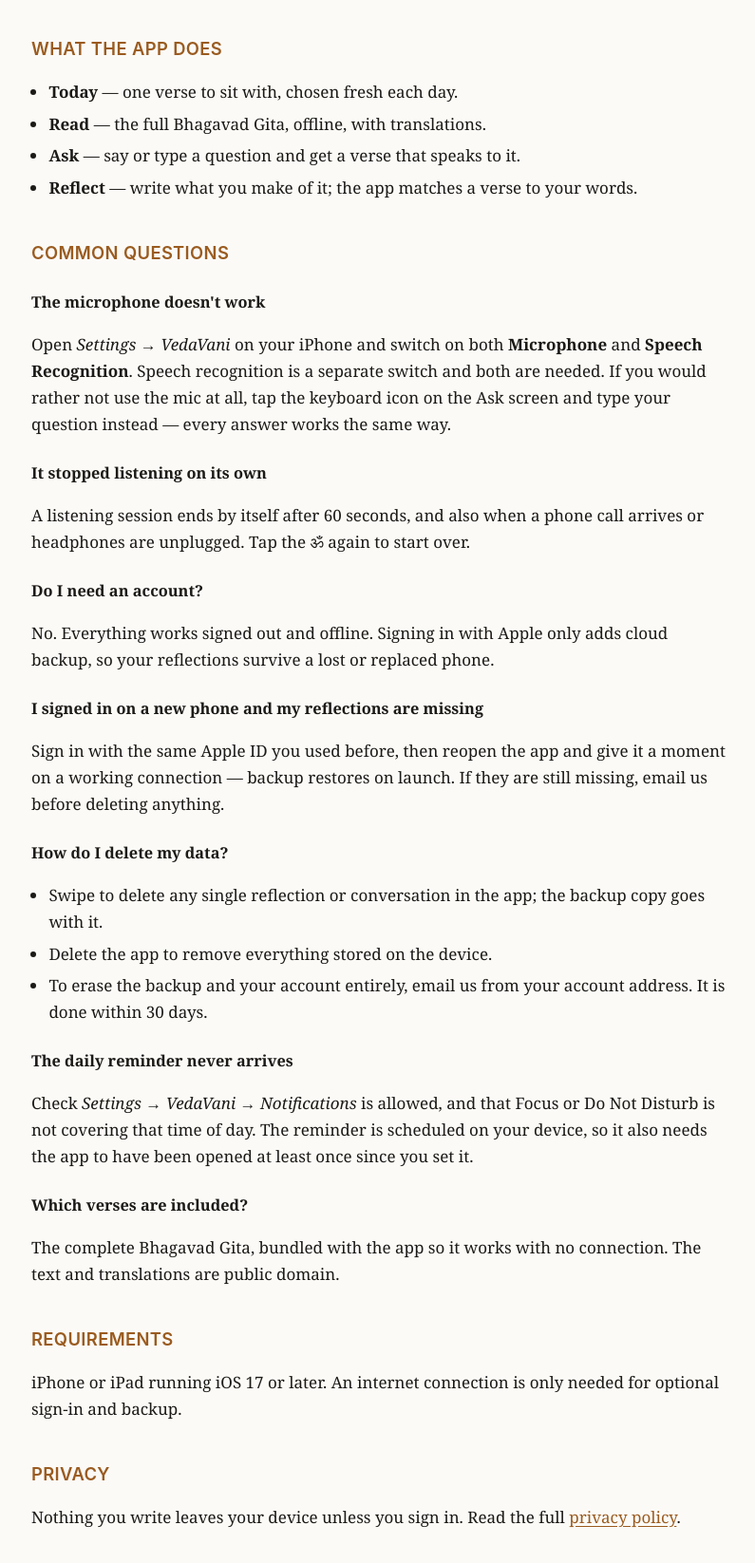
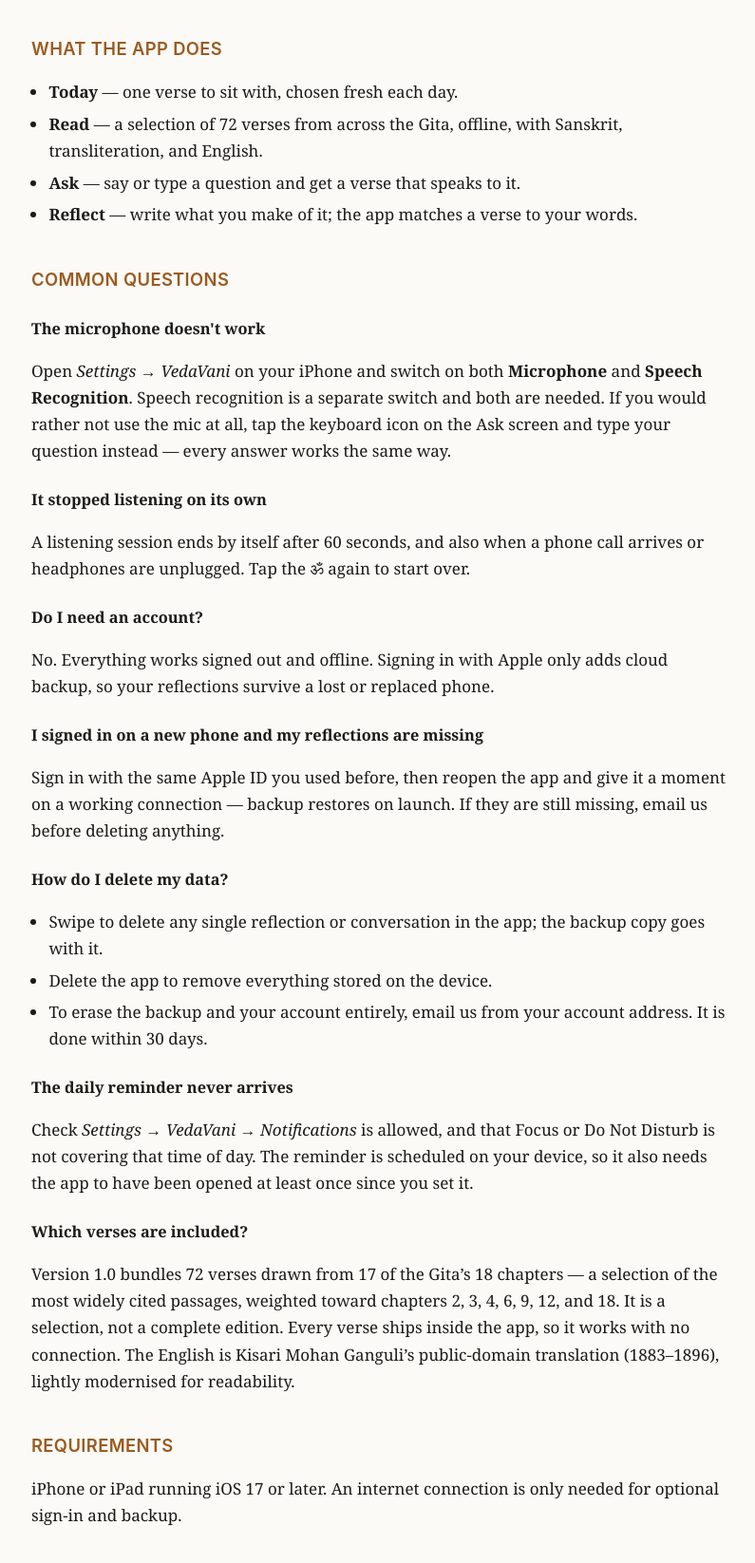
Before and after one commit to cestercian/vedavani, a plain HTML site: page support/index.html in a window 1280 px wide. Shown: the part 385-2031 px from the top of the page at 95% size, without its empty margins (239-1034 px from the left). Drawn offline with Linux system fonts and the light colour scheme.

Commit message:
Correct scripture scope: 72 selected verses, not the complete Gita
Co-Authored-By: Claude Opus 5 <noreply@anthropic.com>

```diff
--- a/support/index.html
+++ b/support/index.html
@@ -23,7 +23,7 @@
 <h2>What the app does</h2>
 <ul>
   <li><strong>Today</strong> — one verse to sit with, chosen fresh each day.</li>
-  <li><strong>Read</strong> — the full Bhagavad Gita, offline, with translations.</li>
+  <li><strong>Read</strong> — a selection of 72 verses from across the Gita, offline, with Sanskrit, transliteration, and English.</li>
   <li><strong>Ask</strong> — say or type a question and get a verse that speaks to it.</li>
   <li><strong>Reflect</strong> — write what you make of it; the app matches a verse to your words.</li>
 </ul>
@@ -53,7 +53,7 @@
 <p>Check <em>Settings → VedaVani → Notifications</em> is allowed, and that Focus or Do Not Disturb is not covering that time of day. The reminder is scheduled on your device, so it also needs the app to have been opened at least once since you set it.</p>
 
 <h3>Which verses are included?</h3>
-<p>The complete Bhagavad Gita, bundled with the app so it works with no connection. The text and translations are public domain.</p>
+<p>Version 1.0 bundles 72 verses drawn from 17 of the Gita&rsquo;s 18 chapters &mdash; a selection of the most widely cited passages, weighted toward chapters 2, 3, 4, 6, 9, 12, and 18. It is a selection, not a complete edition. Every verse ships inside the app, so it works with no connection. The English is Kisari Mohan Ganguli&rsquo;s public-domain translation (1883&ndash;1896), lightly modernised for readability.</p>
 
 <h2>Requirements</h2>
 <p>iPhone or iPad running iOS 17 or later. An internet connection is only needed for optional sign-in and backup.</p>
```
Also changed, not shown: index.html (+1 -1 lines), privacy/index.html (+1 -1 lines).
